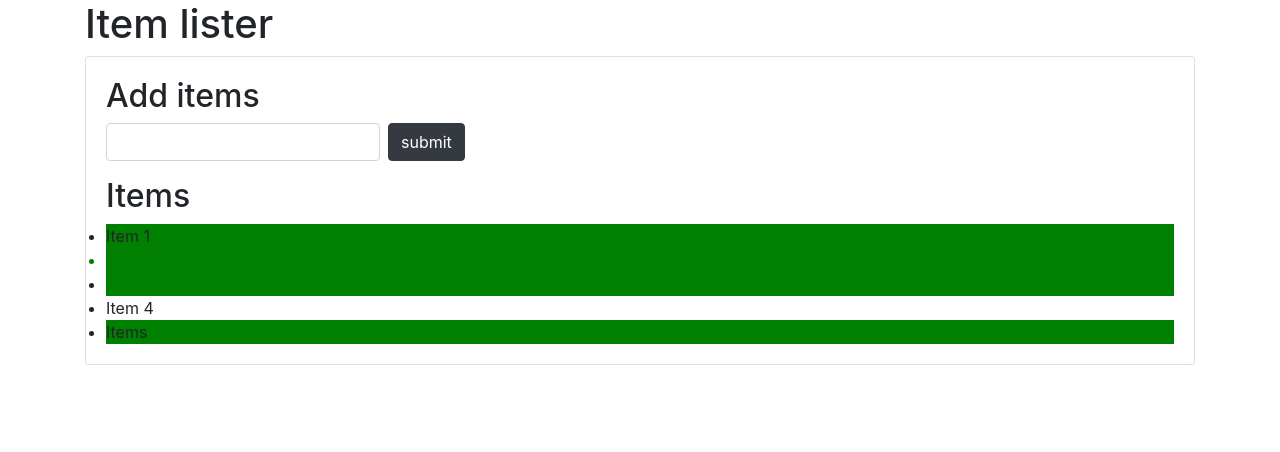
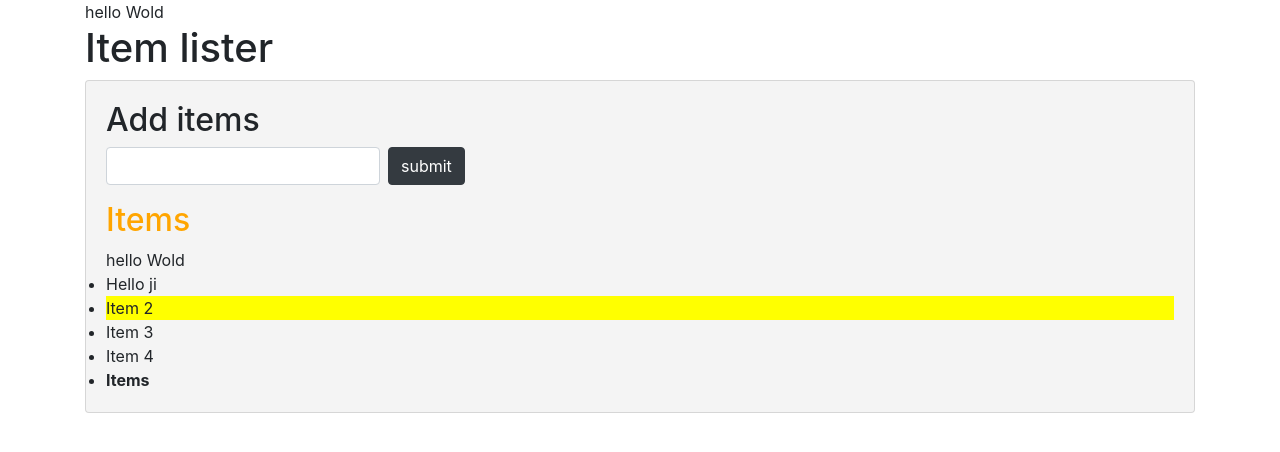
Before and after one commit to vanshika308/examples, a plain HTML site: page index.html in a window 1280 px wide. Drawn offline with nearby package versions, Linux system fonts and the light colour scheme.

Commit message:
attributes

```diff
--- a/index.html
+++ b/index.html
@@ -33,6 +33,7 @@
           <li class="list-group-items">Item 4</li>
           <li class="list-group-items">Items</li>
         </ul>
+        <span></span>
        </div>
      </div>
 
--- a/main.js
+++ b/main.js
@@ -1,32 +1,69 @@
-// var header=document.querySelector('#main-header');
-// header.style.borderBottom='solid 4px grey ';
-// var input =document.querySelector('input');
-// input.value='Hello world';
+//traversing the dom
+var itemList = document.querySelector('#items');
 
-// var submit =document.querySelector('input[type="submit"]');
-// submit.value="Send";
+//parentNode
 
-// var items = document.querySelector('.list-group-items');
-// items.style.color='red';
+//itemList.parentNode.style.backgroundColor="#f4f4f4";
 
-// var lastitem = document.querySelector('.list-group-items:last-child');
-// lastitem.style.color='blue';
+//parentElement
 
-var seconditem = document.querySelector('.list-group-items:nth-child(2)');
-seconditem.style.backgroundColor='green';
+itemList.parentElement.style.backgroundColor="#f4f4f4";
 
-var thirditem = document.querySelector('.list-group-items:nth-child(3)');
-thirditem.textContent='';
+//childNodes
+//console.log(itemList.childNodes);
+//console.log(itemList.children);
+itemList.children[1].style.backgroundColor='yellow';
 
-//Query Selector all//
+//First child
+//console.log(itemList.firstChild);
 
-var target = document.querySelector('li:nth-child(2)');
-console.log(target);
-target.style.color='green';
-var odd = document.querySelectorAll('li:nth-child(odd)');
-for(var i=0;i<odd.length;i++){
-    odd[i].style.backgroundColor ='green';
-}
-// for(var i=0;i<odd.length;i++){
-//     even[i].style.backgroundColor ='grey';
-// }
+//firstElementChild
+
+itemList.firstElementChild.textContent='Hello ji';
+
+
+//lastChild
+//console.log(itemList.lastChild);
+
+//lastElementChild
+//console.log(itemList.lastElementChild);
+itemList.lastElementChild.style.fontWeight='bold';
+
+//nextSibling
+//console.log(itemList.nextSibling);
+//nextElementSibling
+//console.log(itemList.nextElementSibling);
+
+//previousSibling
+//console.log(itemList.previousSibling);
+//previousElementSibling
+//console.log(itemList.previousElementSibling);
+itemList.previousElementSibling.style.color='orange';
+
+//createElement
+
+//create a div
+var newDiv = document.createElement('div');
+//add class
+newDiv.className='hello';
+//add id
+newDiv.id='hello1';
+//add attribute
+newDiv.setAttribute('title','hello div');
+//create text node
+var newDivText= document.createTextNode('hello Wold');
+//add text to div
+newDiv.appendChild(newDivText);
+
+var container = document.querySelector('header .container');
+var h1= document.querySelector('header h1');
+container.insertBefore(newDiv,h1);
+
+var newDiv1 = document.createElement('div');
+newDiv1.className='hii';
+newDiv1.id='hii1';
+var newDivText1= document.createTextNode('hello Wold');
+newDiv1.appendChild(newDivText1);
+var container=document.querySelector('div .list-group');
+console.log(container);
+container.insertBefore(newDiv1,itemList.firstElementChild);
```
